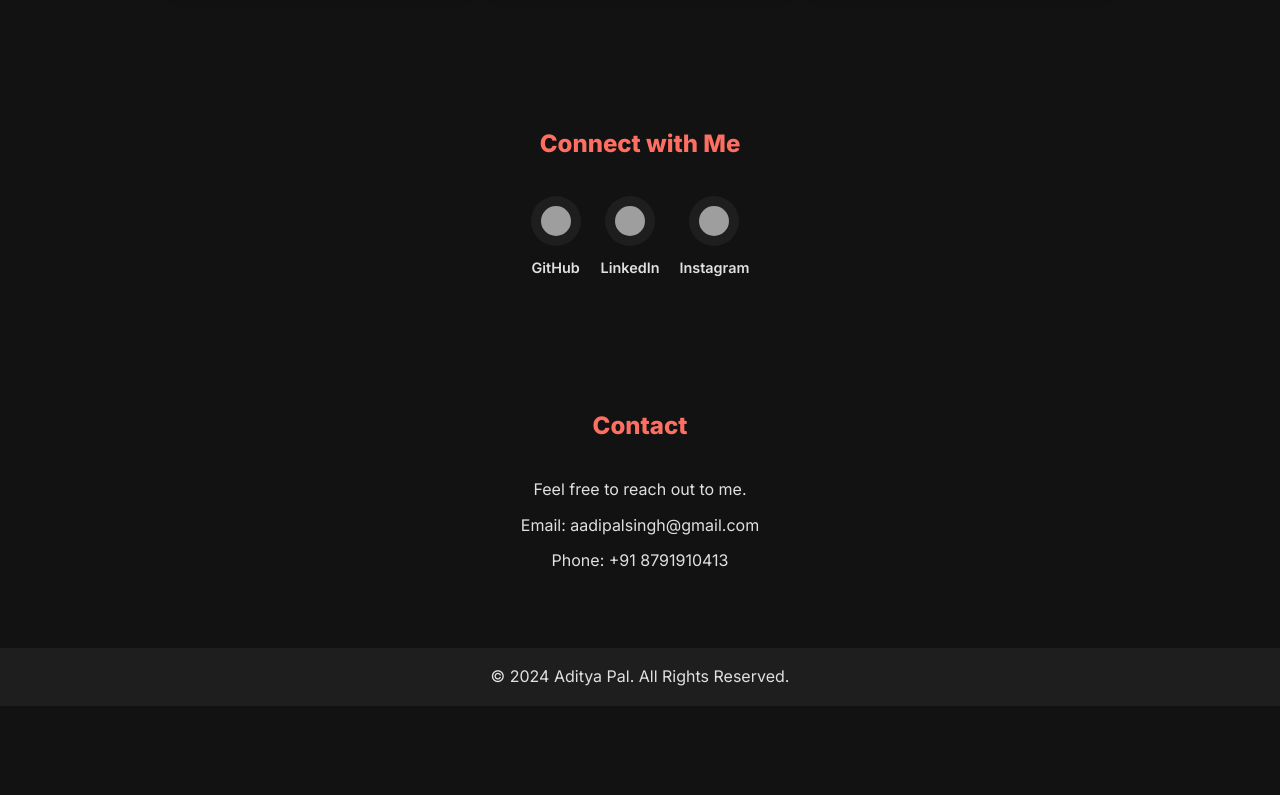
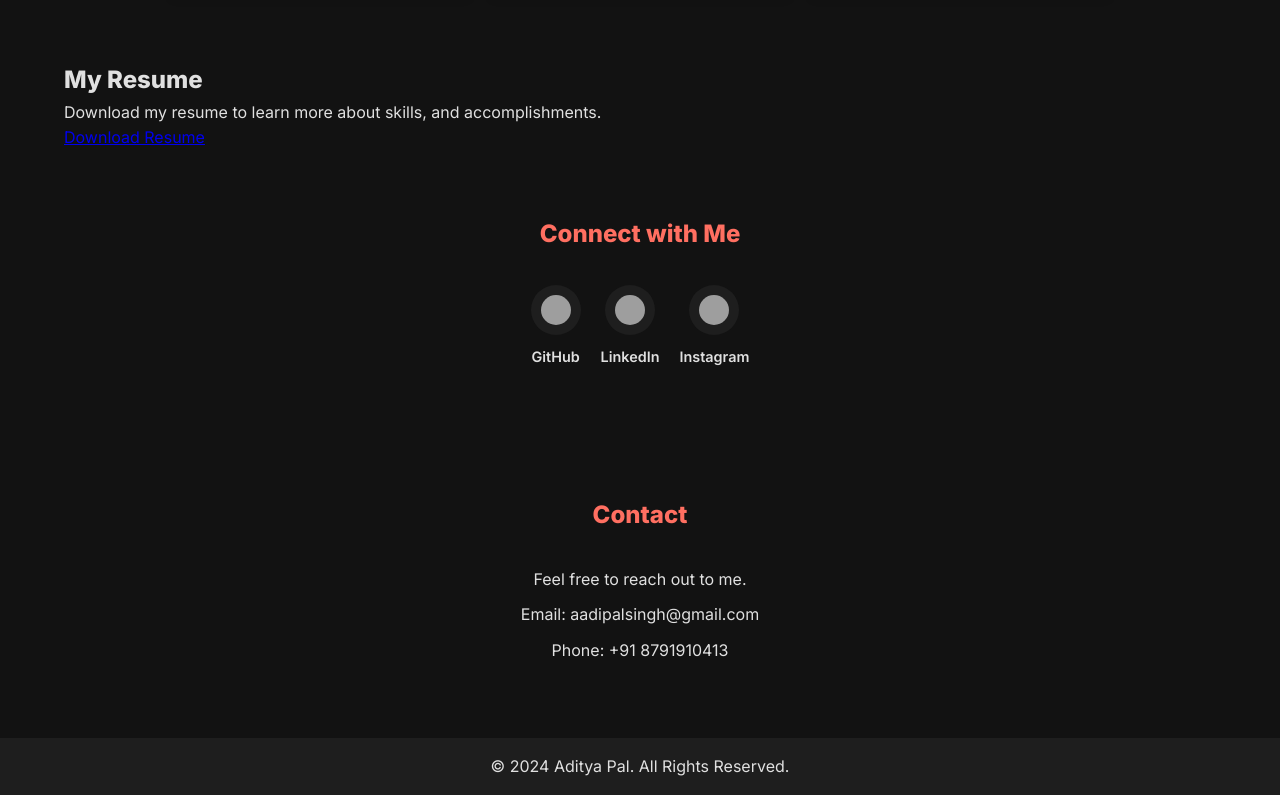
Before and after one commit to aadipalsingh/OIBSIP, a plain HTML site: page Task02 Portfolio/index.html in a window 1280 px wide. Shown: the part 1525-2320 px from the top of the page. Before the commit the page ends 2231 px from the top, so only its background shows below. Drawn offline with nearby package versions, Linux system fonts and the light colour scheme; grey boxes are pictures that could not be loaded.

Commit message:
Update index.html

```diff
--- a/Task02 Portfolio/index.html
+++ b/Task02 Portfolio/index.html
@@ -155,6 +155,14 @@
       </div>
     </section>
 
+    <section id="resume" class="resume" data-aos="fade-up">
+  <div class="container">
+    <h2>My Resume</h2>
+    <p>Download my resume to learn more about skills, and accomplishments.</p>
+    <a href="./Resume.pdf" target="blank" class="resumebtn">Download Resume</a>
+  </div>
+</section>
+
     <section id="social-media" class="section social-media" data-aos="fade-up">
         <div class="container">
             <h2>Connect with Me</h2>
```
